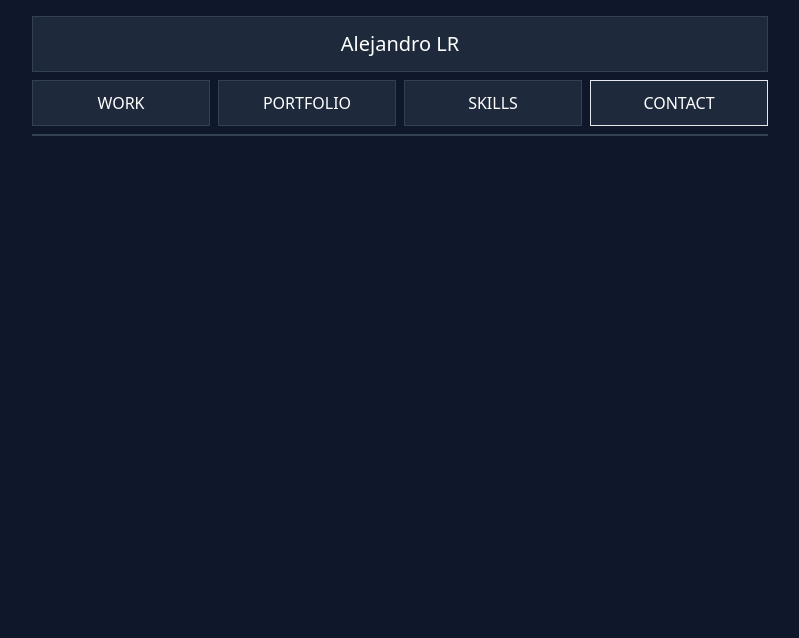
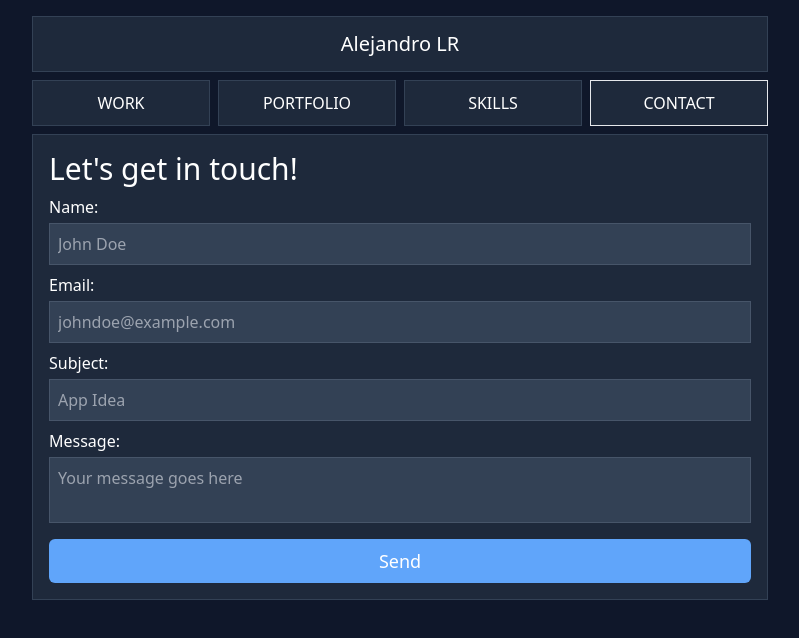
Before and after one commit to Alejandro1709/alejandrolarosa, a Next.js app: page / in a window 1280 px wide. Both pictures are taken after a click on the item "CONTACT". Shown: the top 638 px of the page, without its empty margins (240-1039 px from the left). Built offline with nearby package versions, Linux system fonts and the light colour scheme.

Commit message:
Add: Contact Form

```diff
--- /dev/null
+++ b/src/components/Contact.tsx
@@ -0,0 +1,12 @@
+import ContactForm from './ContactForm';
+
+function Contact() {
+  return (
+    <section className='flex flex-col gap-2 bg-slate-800 p-4'>
+      <h1 className='text-3xl'>Let&apos;s get in touch!</h1>
+      <ContactForm />
+    </section>
+  );
+}
+
+export default Contact;
--- /dev/null
+++ b/src/components/ContactForm.tsx
@@ -0,0 +1,52 @@
+'use client';
+
+function ContactForm() {
+  const handleSubmit = (e: React.FormEvent<HTMLFormElement>) => {
+    e.preventDefault();
+  };
+
+  return (
+    <form className='flex flex-col gap-2' onSubmit={handleSubmit}>
+      <div className='flex flex-col gap-1'>
+        <label htmlFor='name'>Name:</label>
+        <input
+          className='border border-slate-600 bg-slate-700 p-2'
+          id='name'
+          type='text'
+          placeholder='John Doe'
+        />
+      </div>
+      <div className='flex flex-col gap-1'>
+        <label htmlFor='email'>Email:</label>
+        <input
+          className='border border-slate-600 bg-slate-700 p-2'
+          id='email'
+          type='text'
+          placeholder='johndoe@example.com'
+        />
+      </div>
+      <div className='flex flex-col gap-1'>
+        <label htmlFor='subject'>Subject:</label>
+        <input
+          className='border border-slate-600 bg-slate-700 p-2'
+          id='subject'
+          type='text'
+          placeholder='App Idea'
+        />
+      </div>
+      <div className='flex flex-col gap-1'>
+        <label htmlFor='message'>Message:</label>
+        <textarea
+          className='resize-none border border-slate-600 bg-slate-700 p-2 text-white'
+          id='message'
+          placeholder='Your message goes here'
+        ></textarea>
+      </div>
+      <button className='mt-2 rounded-md bg-blue-400 p-2 text-lg font-medium hover:bg-blue-500 active:bg-blue-600'>
+        Send
+      </button>
+    </form>
+  );
+}
+
+export default ContactForm;
--- a/src/components/Skills.tsx
+++ b/src/components/Skills.tsx
@@ -30,8 +30,7 @@ function Skills() {
       <Skill language='MySQL' level={75} />
       <Skill language='Git' level={80} />
       <Skill language='Github' level={80} />
-      <Skill language='Docker' level={35} />
-      <Skill language='Python' level={45} />
+      <Skill language='Docker' level={55} />
     </ul>
   );
 }
--- a/src/components/layout/Container.tsx
+++ b/src/components/layout/Container.tsx
@@ -1,6 +1,7 @@
 'use client';
 
 import { useTabStore } from '@/stores/tabStore';
+import Contact from '../Contact';
 import Grid from '../Grid';
 import Skills from '../Skills';
 
@@ -13,6 +14,8 @@ function Container() {
     <Grid />
   ) : currentTab === 3 ? (
     <Skills />
+  ) : currentTab === 4 ? (
+    <Contact />
   ) : null;
 }
 
```
